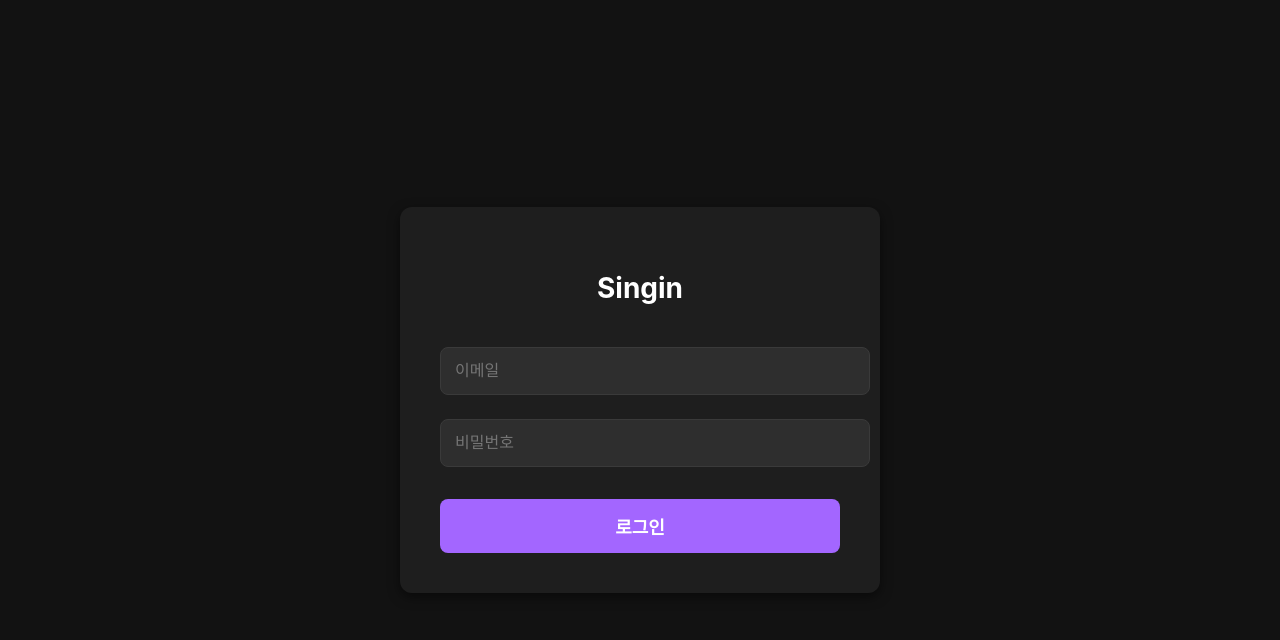
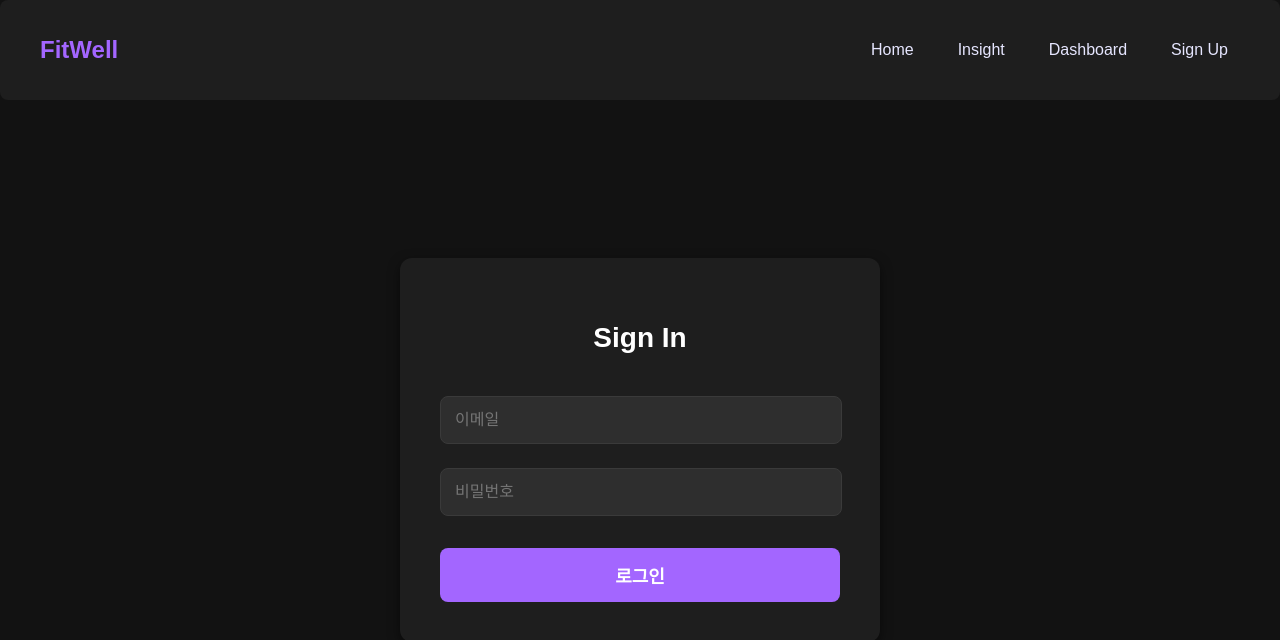
Before and after one commit to jklee3409/HealtManagement_Frontend, a React (Create React App) app: page /login in a window 1280 px wide. Shown: the top 640 px of the page. Built offline with nearby package versions, Linux system fonts and the light colour scheme.

Commit message:
feat(login): 로그인 페이지 UI 변경

```diff
--- a/src/pages/LoginPage.js
+++ b/src/pages/LoginPage.js
@@ -1,14 +1,59 @@
+// LoginPage.js
+
 import React, { useState } from 'react';
 import styled from 'styled-components';
 import axios from 'axios';
-import { useNavigate } from 'react-router-dom';
+import { useNavigate, Link } from 'react-router-dom';
+
+const Container = styled.div`
+  font-family: Arial, sans-serif;
+  background-color: #121212;
+  color: #e6e6ff;
+  display: flex;
+  flex-direction: column;
+  align-items: center;
+  height: 100vh;
+`;
+
+const Header = styled.header`
+  display: flex;
+  justify-content: space-between;
+  align-items: center;
+  padding: 20px 40px;
+  background-color: #1e1e1e;
+  border-radius: 8px;
+  width: 100%;
+  box-sizing: border-box;
+`;
+
+const Logo = styled.h1`
+  font-size: 24px;
+  color: #a366ff;
+`;
+
+const NavMenu = styled.nav`
+  display: flex;
+  gap: 20px;
+`;
+
+const NavLink = styled(Link)`
+  color: #e6e6ff;
+  text-decoration: none;
+  font-size: 16px;
+  padding: 8px 12px;
+  border-radius: 4px;
+  &:hover {
+    color: #a366ff;
+    background-color: #2e2e2e;
+  }
+`;
 
 const LoginContainer = styled.div`
   display: flex;
   justify-content: center;
   align-items: center;
-  height: 100vh;
-  background-color: #121212;
+  flex-grow: 1;
+  width: 100%;
 `;
 
 const FormWrapper = styled.div`
@@ -29,7 +74,7 @@ const Title = styled.h2`
 `;
 
 const Input = styled.input`
-  width: 100%;
+  width: 93%;
   padding: 14px;
   margin: 12px 0;
   border: 1px solid #3a3a3a;
@@ -82,7 +127,7 @@ const LoginPage = ({ setIsLoggedIn }) => {
         localStorage.setItem('user', JSON.stringify(user));
         setIsLoggedIn(true);
 
-        navigate('/');  // 홈페이지로 이동
+        navigate('/'); // 홈페이지로 이동
       }
     } catch (error) {
       console.error('Login error:', error);
@@ -91,9 +136,20 @@ const LoginPage = ({ setIsLoggedIn }) => {
   };
 
   return (
+    <Container>
+      <Header>
+        <Logo>FitWell</Logo>
+        <NavMenu>
+          <NavLink to="/">Home</NavLink>
+          <NavLink to="/insight">Insight</NavLink>
+          <NavLink to="/dashboard">Dashboard</NavLink>
+          <NavLink to="/signup">Sign Up</NavLink>
+        </NavMenu>
+      </Header>
+
       <LoginContainer>
         <FormWrapper>
-        <Title>Singin</Title>
+          <Title>Sign In</Title>
           <form onSubmit={handleLogin}>
             <Input
               type="email"
@@ -115,6 +171,7 @@ const LoginPage = ({ setIsLoggedIn }) => {
           </form>
         </FormWrapper>
       </LoginContainer>
+    </Container>
   );
 };
 
```
Lines whose indentation alone changed are shown as unchanged.
